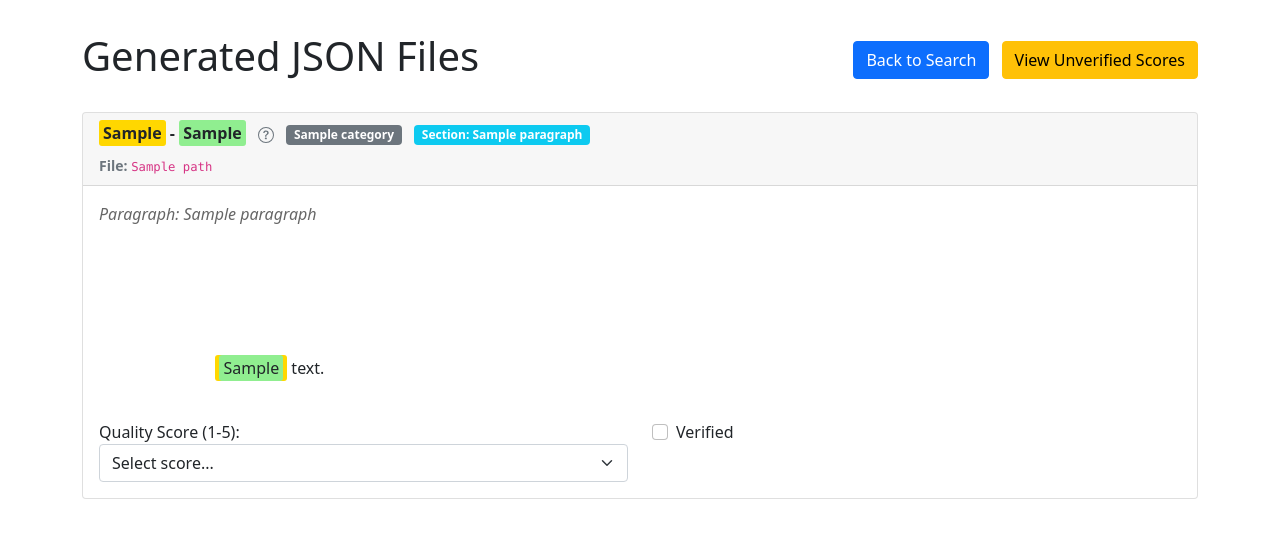
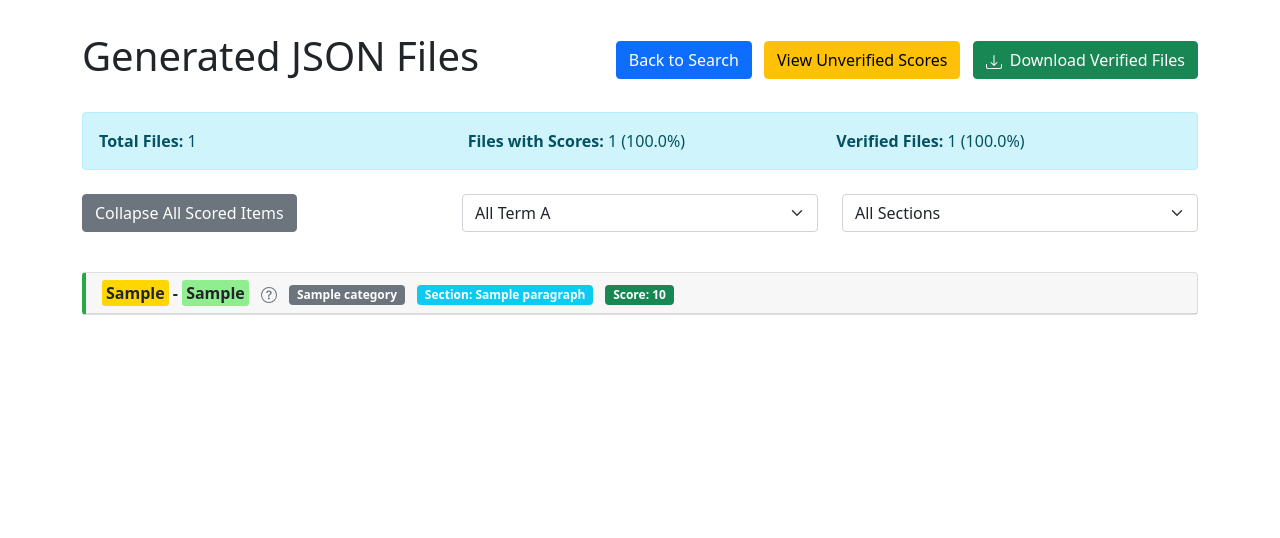
Before and after one commit to CMDM-Lab/pick_hbdb_prompt_exampls, a Flask app: template templates/list_files.html in a window 1280 px wide. Shown: the top 538 px of the page. Run offline with Flask 3, Linux system fonts and the light colour scheme; the template is opened without the code that fills it: most values are stand-ins (such as "Sample title", 1, 10 or a date in 2020); some libraries are stand-ins or nearby versions.

Commit message:
add statistics

```diff
--- a/app.py
+++ b/app.py
@@ -156,11 +156,15 @@ def update_score():
     except Exception as e:
         return jsonify({"success": False, "error": str(e)})
 
-@app.route('/list_files', methods=['GET'])
+@app.route('/list_files')
 def list_files():
     try:
         compounds = [d for d in os.listdir('.') if os.path.isdir(d) and not d.startswith('.')]
         all_files = []
+        sections = set()
+        terms_a = set()
+        verified_count = 0
+        scored_count = 0
 
         for compound in compounds:
             for category in os.listdir(compound):
@@ -174,6 +178,10 @@ def list_files():
                                     file_path = os.path.join(ref_path, file)
                                     with open(file_path, 'r') as f:
                                         data = json.load(f)
+                                        if data.get('score'):
+                                            scored_count += 1
+                                        if data.get('verified'):
+                                            verified_count += 1
                                         # Extract paragraph name from filename
                                         paragraph_name = file.split('_')[-1].replace('.json', '')
 
@@ -190,8 +198,99 @@ def list_files():
                                             'paragraph': paragraph_name
                                         }
                                         all_files.append(file_info)
+                                        sections.add(file_info['paragraph'])
+                                        terms_a.add(file_info['term_A'])
 
-        return render_template('list_files.html', files=all_files)
+        return render_template('list_files.html',
+                             files=all_files,
+                             sections=sorted(sections),
+                             terms_a=sorted(terms_a),
+                             verified_count=verified_count,
+                             scored_count=scored_count,
+                             total_count=len(all_files))
+    except Exception as e:
+        return jsonify({"error": str(e)}), 500
+
+@app.route('/needs_verification', methods=['GET'])
+def needs_verification():
+    try:
+        # Get all compound directories
+        compounds = [d for d in os.listdir('.') if os.path.isdir(d) and not d.startswith('.')]
+        files_to_verify = []
+
+        for compound in compounds:
+            for category in os.listdir(compound):
+                category_path = os.path.join(compound, category)
+                if os.path.isdir(category_path):
+                    for ref_id in os.listdir(category_path):
+                        ref_path = os.path.join(category_path, ref_id)
+                        if os.path.isdir(ref_path):
+                            for file in os.listdir(ref_path):
+                                if file.endswith('.json'):
+                                    file_path = os.path.join(ref_path, file)
+                                    with open(file_path, 'r') as f:
+                                        data = json.load(f)
+                                        # Check if file has score but isn't verified
+                                        if data.get('score') and not data.get('verified', False):
+                                            paragraph_name = file.split('_')[-1].replace('.json', '')
+                                            file_info = {
+                                                'path': file_path,
+                                                'compound': compound,
+                                                'category': category,
+                                                'reference_id': ref_id,
+                                                'term_A': data.get('term_A', ''),
+                                                'term_B': data.get('term_B', ''),
+                                                'context': data.get('context', ''),
+                                                'score': int(data.get('score')) if data.get('score') else None,
+                                                'verified': data.get('verified', False),
+                                                'paragraph': paragraph_name
+                                            }
+                                            files_to_verify.append(file_info)
+
+        return render_template('needs_verification.html', files=files_to_verify)
+    except Exception as e:
+        return jsonify({"error": str(e)}), 500
+
+@app.route('/download_verified', methods=['GET'])
+def download_verified():
+    try:
+        # Create a BytesIO object to store the zip file
+        memory_file = BytesIO()
+
+        # Create a ZipFile object
+        with zipfile.ZipFile(memory_file, 'w', zipfile.ZIP_DEFLATED) as zf:
+            compounds = [d for d in os.listdir('.') if os.path.isdir(d) and not d.startswith('.')]
+
+            for compound in compounds:
+                for category in os.listdir(compound):
+                    category_path = os.path.join(compound, category)
+                    if os.path.isdir(category_path):
+                        for ref_id in os.listdir(category_path):
+                            ref_path = os.path.join(category_path, ref_id)
+                            if os.path.isdir(ref_path):
+                                for file in os.listdir(ref_path):
+                                    if file.endswith('.json'):
+                                        file_path = os.path.join(ref_path, file)
+                                        with open(file_path, 'r') as f:
+                                            data = json.load(f)
+                                            # Check if file has score and is verified
+                                            if data.get('score') and data.get('verified', False):
+                                                # Add file to zip with its relative path
+                                                zf.write(file_path, os.path.join(compound, category, ref_id, file))
+
+        # Reset the file pointer
+        memory_file.seek(0)
+
+        # Generate timestamp for filename
+        timestamp = datetime.now().strftime('%Y%m%d_%H%M%S')
+
+        return send_file(
+            memory_file,
+            mimetype='application/zip',
+            as_attachment=True,
+            download_name=f'verified_files_{timestamp}.zip'
+        )
+
     except Exception as e:
         return jsonify({"error": str(e)}), 500
 
--- a/templates/list_files.html
+++ b/templates/list_files.html
@@ -23,6 +23,12 @@
             text-align: left;
             white-space: pre-wrap;
         }
+        .card.has-score {
+            border-left: 4px solid #28a745;
+        }
+        .collapse-all-btn {
+            margin-bottom: 1rem;
+        }
     </style>
 </head>
 <body>
@@ -32,14 +38,61 @@
             <div>
                 <a href="/" class="btn btn-primary">Back to Search</a>
                 <a href="/needs_verification" class="btn btn-warning ms-2">View Unverified Scores</a>
+                <a href="/download_verified" class="btn btn-success ms-2">
+                    <svg xmlns="http://www.w3.org/2000/svg" width="16" height="16" fill="currentColor" class="bi bi-download me-1" viewBox="0 0 16 16">
+                        <path d="M.5 9.9a.5.5 0 0 1 .5.5v2.5a1 1 0 0 0 1 1h12a1 1 0 0 0 1-1v-2.5a.5.5 0 0 1 1 0v2.5a2 2 0 0 1-2 2H2a2 2 0 0 1-2-2v-2.5a.5.5 0 0 1 .5-.5z"/>
+                        <path d="M7.646 11.854a.5.5 0 0 0 .708 0l3-3a.5.5 0 0 0-.708-.708L8.5 10.293V1.5a.5.5 0 0 0-1 0v8.793L5.354 8.146a.5.5 0 1 0-.708.708l3 3z"/>
+                    </svg>
+                    Download Verified Files
+                </a>
+            </div>
+        </div>
+
+        <div class="alert alert-info mb-4">
+            <div class="row">
+                <div class="col-md-4">
+                    <strong>Total Files:</strong> {{ total_count }}
+                </div>
+                <div class="col-md-4">
+                    <strong>Files with Scores:</strong> {{ scored_count }} ({{ "%.1f"|format(scored_count/total_count*100) }}%)
+                </div>
+                <div class="col-md-4">
+                    <strong>Verified Files:</strong> {{ verified_count }} ({{ "%.1f"|format(verified_count/total_count*100) }}%)
+                </div>
+            </div>
+        </div>
+
+        <div class="row mb-4">
+            <div class="col-md-4">
+                <button class="btn btn-secondary collapse-all-btn" id="toggleScored">
+                    Collapse All Scored Items
+                </button>
+            </div>
+            <div class="col-md-4">
+                <select class="form-select" id="termAFilter">
+                    <option value="">All Term A</option>
+                    {% for term in terms_a %}
+                    <option value="{{ term }}">{{ term }}</option>
+                    {% endfor %}
+                </select>
+            </div>
+            <div class="col-md-4">
+                <select class="form-select" id="sectionFilter">
+                    <option value="">All Sections</option>
+                    {% for section in sections %}
+                    <option value="{{ section }}">{{ section }}</option>
+                    {% endfor %}
+                </select>
             </div>
         </div>
 
         <div class="row">
             <div class="col-12">
                 {% for file in files %}
-                <div class="card mb-3">
-                    <div class="card-header">
+                <div class="card mb-3 {% if file.score %}has-score{% endif %}">
+                    <div class="card-header" role="button" data-bs-toggle="collapse"
+                         data-bs-target="#card-{{ loop.index }}"
+                         aria-expanded="{% if not file.score %}true{% else %}false{% endif %}">
                         <div class="row align-items-center">
                             <div class="col">
                                 <strong>
@@ -57,16 +110,14 @@
                                 </i>
                                 <span class="badge bg-secondary ms-2">{{ file.category }}</span>
                                 <span class="badge bg-info ms-2">Section: {{ file.paragraph }}</span>
+                                {% if file.score %}
+                                <span class="badge bg-success ms-2">Score: {{ file.score }}</span>
+                                {% endif %}
                             </div>
                         </div>
-                        <div class="mt-2">
-                            <small class="text-muted">
-                                <strong>File:</strong> <code>{{ file.path }}</code>
-                            </small>
                     </div>
-                    </div>
+                    <div class="collapse {% if not file.score %}show{% endif %}" id="card-{{ loop.index }}">
                         <div class="card-body">
-                        <div class="paragraph-info">Paragraph: {{ file.paragraph }}</div>
                             <p class="context mb-3">
                                 {% set context = file.context %}
                                 {% set term_a = file.term_A %}
@@ -101,6 +152,7 @@
                                                data-reference-id="{{ file.reference_id }}"
                                                data-paragraph="{{ file.paragraph }}">
                                         <label class="form-check-label">Verified</label>
+                                    </div>
                                 </div>
                             </div>
                         </div>
@@ -155,6 +207,58 @@
                 updateScore(this, score, this.checked);
             });
         });
+
+        const toggleButton = document.getElementById('toggleScored');
+        let isCollapsed = false;
+
+        toggleButton.addEventListener('click', function() {
+            const scoredCards = document.querySelectorAll('.card.has-score .collapse');
+            isCollapsed = !isCollapsed;
+
+            scoredCards.forEach(card => {
+                if (isCollapsed) {
+                    card.classList.remove('show');
+                    toggleButton.textContent = 'Expand All Scored Items';
+                } else {
+                    card.classList.add('show');
+                    toggleButton.textContent = 'Collapse All Scored Items';
+                }
+            });
+        });
+
+        // Add section filter functionality
+        const sectionFilter = document.getElementById('sectionFilter');
+        sectionFilter.addEventListener('change', function() {
+            const selectedSection = this.value;
+            const cards = document.querySelectorAll('.card');
+
+            cards.forEach(card => {
+                const cardSection = card.querySelector('.badge.bg-info').textContent.replace('Section: ', '');
+                if (!selectedSection || cardSection === selectedSection) {
+                    card.style.display = '';
+                } else {
+                    card.style.display = 'none';
+                }
+            });
+        });
+
+        // Add term A filter functionality
+        const termAFilter = document.getElementById('termAFilter');
+        termAFilter.addEventListener('change', function() {
+            const selectedTermA = this.value;
+            const cards = document.querySelectorAll('.card');
+
+            cards.forEach(card => {
+                const cardTermA = card.querySelector('.highlight-term-a').textContent;
+                if (!selectedTermA || cardTermA === selectedTermA) {
+                    if (card.style.display !== 'none' || !sectionFilter.value) {
+                        card.style.display = '';
+                    }
+                } else {
+                    card.style.display = 'none';
+                }
+            });
+        });
     });
 
     var tooltipTriggerList = [].slice.call(document.querySelectorAll('[data-bs-toggle="tooltip"]'))
@@ -164,3 +268,5 @@
         })
     })
     </script>
+</body>
+</html>
```
Lines whose indentation alone changed are shown as unchanged.
